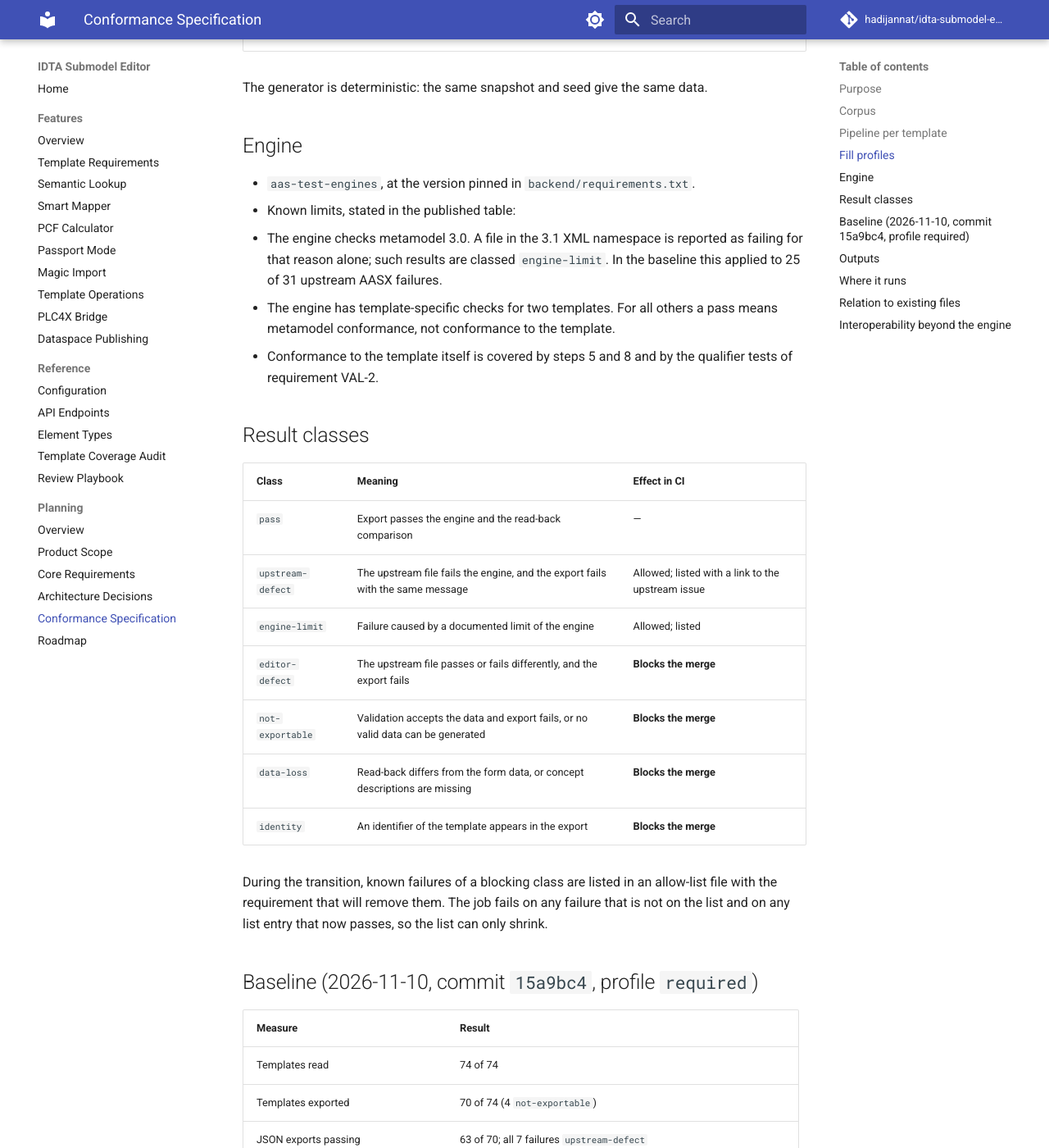
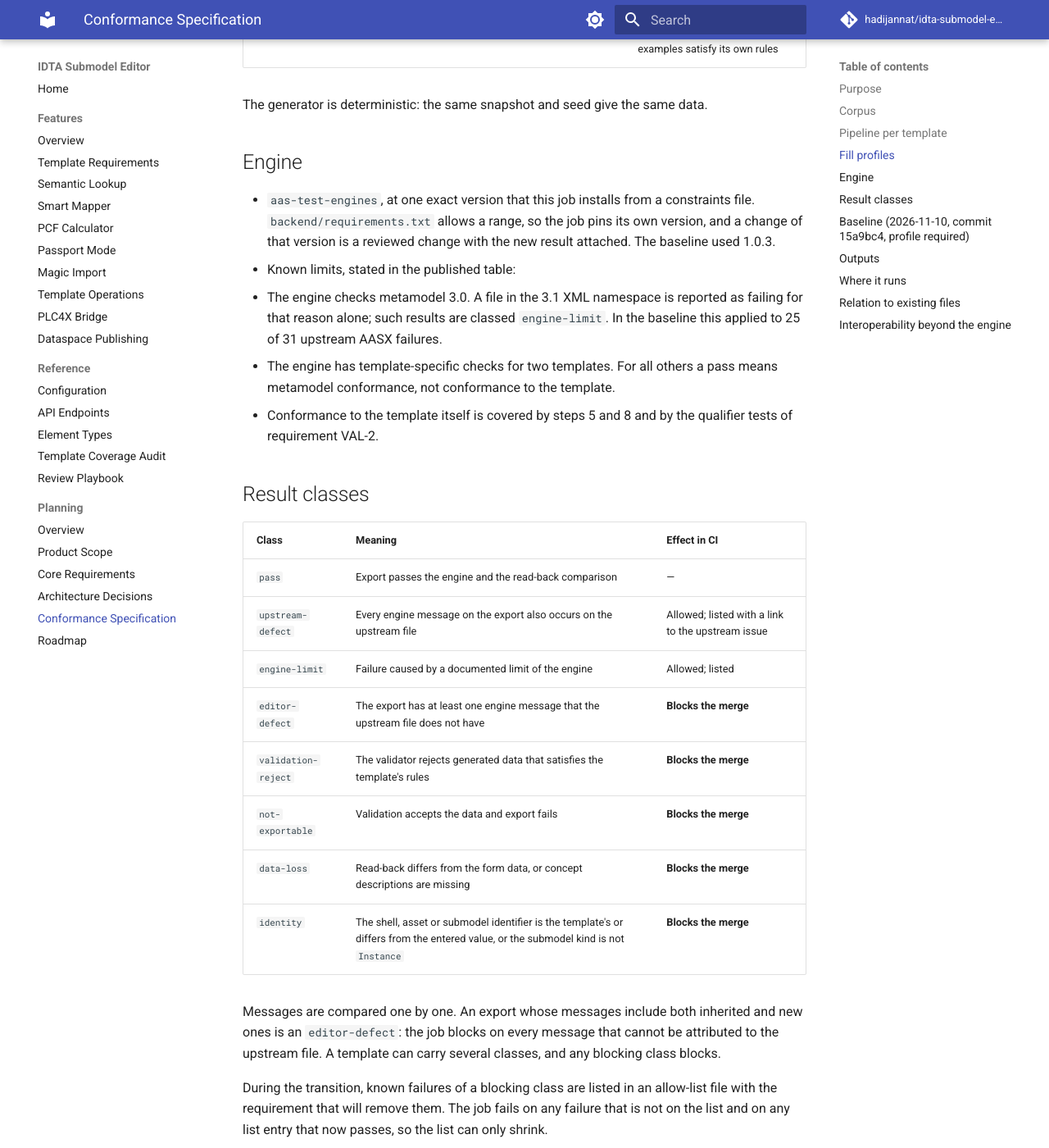
Before and after one commit to hadijannat/idta-submodel-editor, an MkDocs documentation site: the page built from docs/planning/04-conformance-specification.md, in a window 1280 px wide and 1400 px high, scrolled down 1679 px. Shown: the whole window at 82% size. Built offline with MkDocs 1.6.1 and Material for MkDocs 9.7.7, drawn with Linux system fonts in a browser that asks for light colours; comment, search, counter and statistics services are not loaded; some of the changed text lies outside the part shown.

Commit message:
docs: tighten acceptance tests and result classes in the planning documents
Review of the drafts found checks that a wrong implementation could pass
and cases the conformance classes did not cover.

- ConceptDescriptions are compared by identifier and content, not by
  count, in the requirement and in the conformance pipeline.
- The identity requirements check that the exported values equal what
  the user entered, and limit the template-identifier check to shell,
  asset and submodel so that semantic identifiers stay untouched.
- Conformance classes: an export with inherited and new engine messages
  is an editor defect; a validator that rejects valid generated data has
  its own blocking class; a wrong submodel kind blocks.
- The conformance job installs one exact engine version.
- The release checklist names the profiles that exist at each milestone.
- The public demo keeps no visitor data on the server.
- Smaller corrections: baseline wording, drafts under the test rule,
  status labels for removed and API-only features, the scope of MIG-3,
  and the description of what the dataspace path lacks.

Co-Authored-By: Claude Fable 5.2 <noreply@anthropic.com>
Claude-Session: https://claude.ai/code/session_01LRwEWfyHq2iiyJQUG3aSAt

```diff
--- a/docs/planning/04-conformance-specification.md
+++ b/docs/planning/04-conformance-specification.md
@@ -29,8 +29,8 @@ maintainers which upstream files have defects.
 | 5 | Validate the form data | Accepted or rejected with messages |
 | 6 | Export AASX (XML payload), AASX (JSON payload) and JSON | HTTP status; duration |
 | 7 | Check every export with the engine | Pass or fail with messages |
-| 8 | Read each export back and compare with the form data | Values lost or changed; concept description count against upstream |
-| 9 | Check identity | No identifier of the template in the export; kind `Instance` |
+| 8 | Read each export back and compare with the form data | Values lost or changed; concept description identifiers and contents against upstream |
+| 9 | Check identity | Shell, asset and submodel identifiers differ from the template's and equal the entered values; kind `Instance` |
 
 Steps 5 to 7 run through the HTTP API, not by calling services directly, so the
 routers are under test as well (requirement TEST-1).
@@ -47,7 +47,10 @@ The generator is deterministic: the same snapshot and seed give the same data.
 
 ## Engine
 
-- `aas-test-engines`, at the version pinned in `backend/requirements.txt`.
+- `aas-test-engines`, at one exact version that this job installs from a
+  constraints file. `backend/requirements.txt` allows a range, so the job pins
+  its own version, and a change of that version is a reviewed change with the
+  new result attached. The baseline used 1.0.3.
 - Known limits, stated in the published table:
   - The engine checks metamodel 3.0. A file in the 3.1 XML namespace is reported
     as failing for that reason alone; such results are classed `engine-limit`.
@@ -62,12 +65,18 @@ The generator is deterministic: the same snapshot and seed give the same data.
 | Class | Meaning | Effect in CI |
 |---|---|---|
 | `pass` | Export passes the engine and the read-back comparison | — |
-| `upstream-defect` | The upstream file fails the engine, and the export fails with the same message | Allowed; listed with a link to the upstream issue |
+| `upstream-defect` | Every engine message on the export also occurs on the upstream file | Allowed; listed with a link to the upstream issue |
 | `engine-limit` | Failure caused by a documented limit of the engine | Allowed; listed |
-| `editor-defect` | The upstream file passes or fails differently, and the export fails | **Blocks the merge** |
-| `not-exportable` | Validation accepts the data and export fails, or no valid data can be generated | **Blocks the merge** |
+| `editor-defect` | The export has at least one engine message that the upstream file does not have | **Blocks the merge** |
+| `validation-reject` | The validator rejects generated data that satisfies the template's rules | **Blocks the merge** |
+| `not-exportable` | Validation accepts the data and export fails | **Blocks the merge** |
 | `data-loss` | Read-back differs from the form data, or concept descriptions are missing | **Blocks the merge** |
-| `identity` | An identifier of the template appears in the export | **Blocks the merge** |
+| `identity` | The shell, asset or submodel identifier is the template's or differs from the entered value, or the submodel kind is not `Instance` | **Blocks the merge** |
+
+Messages are compared one by one. An export whose messages include both
+inherited and new ones is an `editor-defect`: the job blocks on every message
+that cannot be attributed to the upstream file. A template can carry several
+classes, and any blocking class blocks.
 
 During the transition, known failures of a blocking class are listed in an
 allow-list file with the requirement that will remove them. The job fails on
```
Also changed, not shown: docs/planning/01-product-scope.md (+3 -1 lines), docs/planning/02-core-requirements.md (+5 -5 lines), docs/planning/03-architecture-decisions.md (+4 -2 lines), docs/planning/05-roadmap.md (+8 -5 lines), docs/planning/README.md (+3 -2 lines).
